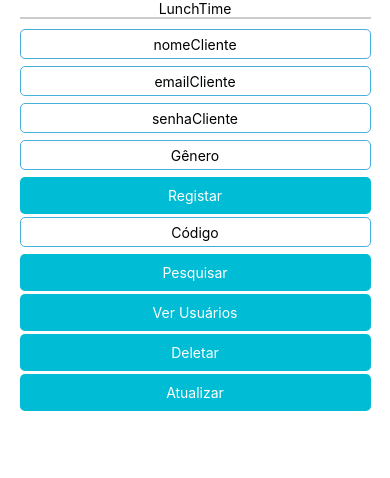
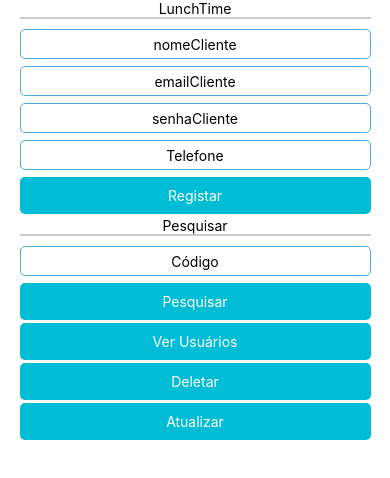
Before and after one commit to isabelaedilene/LunchTime, a React Native app in the folder LunchTime/: screen / in a window 390 px wide. Shown: the top 478 px of the page. Built offline with nearby package versions, Linux system fonts and the light colour scheme.

Commit message:
Configuração para conexão local

```diff
--- a/LunchTime/App.js
+++ b/LunchTime/App.js
@@ -16,7 +16,7 @@ export default class App extends React.Component {
   }
 
   getButton = () => {
-    fetch('http://192.168.25.7:9090/users',{
+    fetch('http://127.0.0.1:9090/users',{
       method: 'GET'
     }).then((responseData) => {
       return responseData.json();
@@ -33,7 +33,7 @@ export default class App extends React.Component {
   }
 
   saveButton = () => {
-    fetch('http://192.168.25.7:9090/users',{
+    fetch('http://127.0.0.1:9090/users',{
       method: 'POST',
       headers: {
           'Accept': 'application/json',
@@ -55,7 +55,7 @@ export default class App extends React.Component {
   }
 
   searchButton = () =>{
-    fetch('http://192.168.25.7:9090/users/'+(this.idCliente),{
+    fetch('http://127.0.0.1:9090/users/'+(this.idCliente),{
       method: 'GET'
     }).then((responseData) => {
       return responseData.json();
@@ -72,7 +72,7 @@ export default class App extends React.Component {
   }
 
   deleteButton = () =>{
-    fetch('http://192.168.25.7:9090/users/'+(this.idCliente),{
+    fetch('http://127.0.0.1:9090/users/'+(this.idCliente),{
       method: 'DELETE'
     }).then((responseData) => {
       console.log(responseData.rows);
@@ -85,7 +85,7 @@ export default class App extends React.Component {
   }
 
   updateButton = () => {
-    fetch('http://192.168.25.7:9090/users',{
+    fetch('http://127.0.0.1:9090/users',{
       method: 'PUT',
       headers: {
           'Accept': 'application/json',
@@ -141,7 +141,7 @@ export default class App extends React.Component {
           underlineColorAndroid = 'transparent'
         />
         <TextInput style={styles.input}
-          placeholder = 'Gênero'
+          placeholder = 'Telefone'
           onChangeText = {(text) => {this.telefoneCliente = text}}
           value = {this.telefoneCliente}
           underlineColorAndroid = 'transparent'
@@ -149,6 +149,8 @@ export default class App extends React.Component {
         <TouchableHighlight style={styles.button} onPress = {this.saveButton}>
           <Text style={styles.textStyle}>Registar</Text>
         </TouchableHighlight>
+        <Text>Pesquisar</Text>
+        <View style={styles.divider}></View>
         <TextInput style={styles.input}
           placeholder = 'Código'
           onChangeText = {(text) => {this.idCliente = text}}
```
